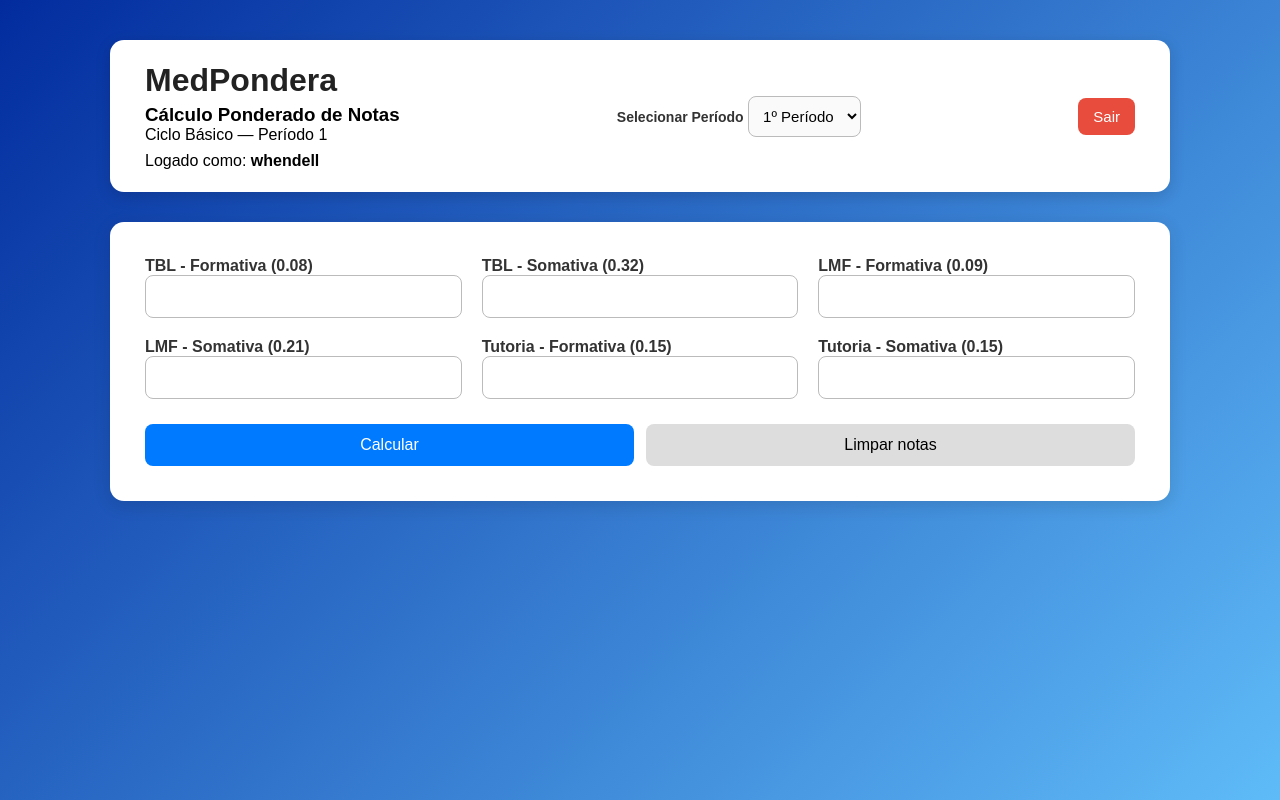
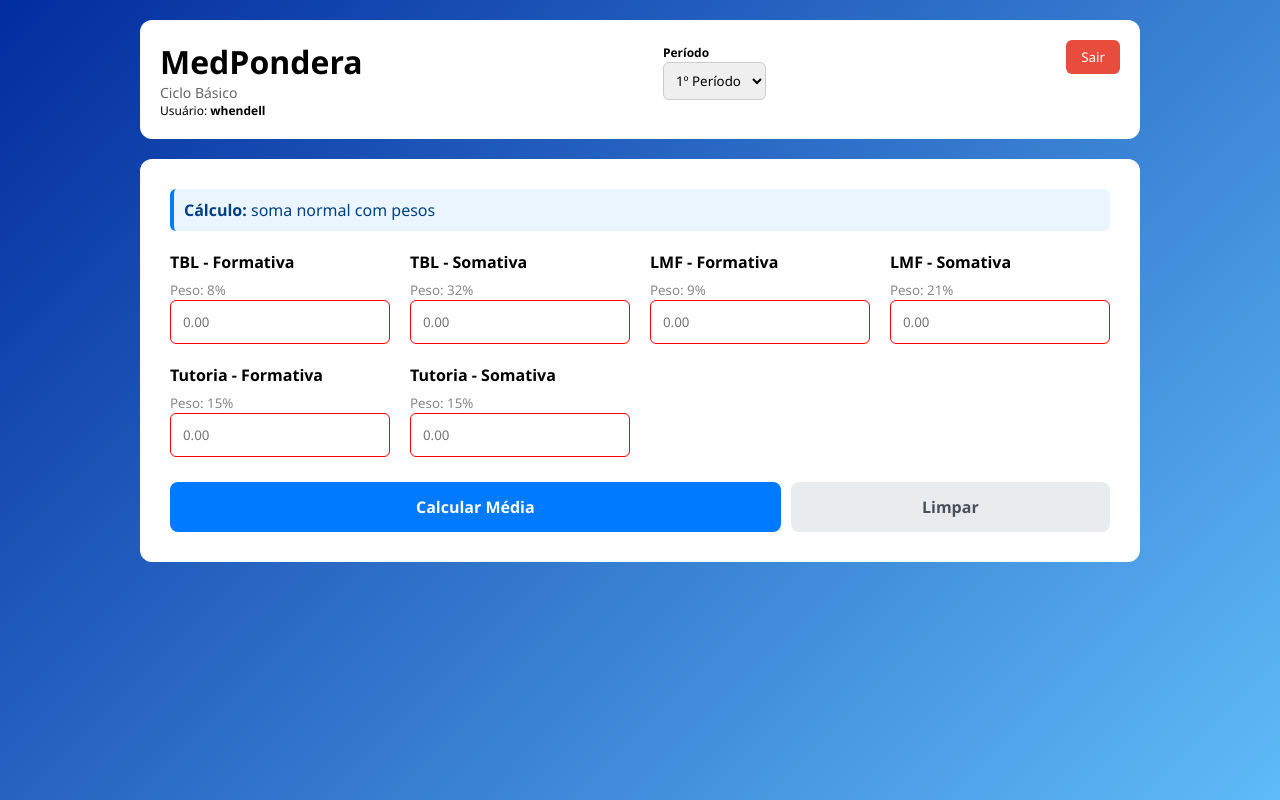
Before and after one commit to whendellmatheus/Calc-Nota-medicina, a Flask app: page /calculadora in a window 1280 px wide. Run offline with Flask 3, Linux system fonts and the light colour scheme; a user stored in the database is signed in.

Commit message:
novos calculos e alguns ajustes

```diff
--- a/app.py
+++ b/app.py
@@ -2,14 +2,30 @@ from flask import Flask, render_template, request, redirect, session, flash
 import sqlite3
 
 app = Flask(__name__)
-app.secret_key = "troque_esta_chave_para_uma_mais_secreta"
+app.secret_key = "medpondera_secret_key"  # chave usada para a sessão
 
-# abre conexão com banco
+# função para conectar no banco de dados
 def get_db():
     return sqlite3.connect("database.db")
 
+# cria a tabela de usuários caso ainda não exista
+def init_db():
+    con = get_db()
+    cur = con.cursor()
+    cur.execute('''
+        CREATE TABLE IF NOT EXISTS usuarios (
+            id INTEGER PRIMARY KEY AUTOINCREMENT,
+            username TEXT UNIQUE NOT NULL,
+            senha TEXT NOT NULL
+        )
+    ''')
+    con.commit()
+    con.close()
 
-# LOGIN
+# inicia o banco quando o programa roda
+init_db()
+
+# rota de login
 @app.route("/", methods=["GET", "POST"])
 def login():
     if request.method == "POST":
@@ -18,119 +34,199 @@ def login():
 
         con = get_db()
         cur = con.cursor()
+        # aqui verifica se o usuário e a senha existem
         cur.execute("SELECT username FROM usuarios WHERE username=? AND senha=?", (username, senha))
         result = cur.fetchone()
         con.close()
 
         if result:
-            session["username"] = username
+            session["username"] = username  # salva o login
             return redirect("/calculadora")
         else:
-            flash("Login inválido!")
+            flash("Login ou senha incorretos!")
             return redirect("/")
 
     return render_template("login.html")
 
-
-# CADASTRO
+# rota para criar conta
 @app.route("/register", methods=["GET", "POST"])
 def register():
     if request.method == "POST":
         username = request.form["username"]
         senha = request.form["senha"]
-
         try:
             con = get_db()
             cur = con.cursor()
-            cur.execute("INSERT INTO usuarios (username, senha) VALUES (?, ?)",
-                        (username, senha))
+            # salva o novo usuário
+            cur.execute("INSERT INTO usuarios (username, senha) VALUES (?, ?)", (username, senha))
             con.commit()
             con.close()
-
-            flash("Conta criada com sucesso!")
+            flash("Conta criada! Agora faça login.")
             return redirect("/")
-
         except sqlite3.IntegrityError:
-            flash("Usuário já existe!")
+            flash("Esse nome de usuário já existe!")
             return redirect("/register")
 
     return render_template("register.html")
 
+# rota para sair da conta
+@app.route("/logout", methods=["POST"])
+def logout():
+    session.clear()  # limpa a sessão
+    return redirect("/")
 
-# CALCULADORA
+# rota da calculadora
 @app.route("/calculadora", methods=["GET", "POST"])
 def calculadora():
-    if "username" not in session:
+    if "username" not in session:  # verifica se o usuário está logado
         return redirect("/")
 
-    periodo = request.args.get("periodo", 1)
-    periodo = int(periodo)
+    # pega o período, padrão é 1
+    try:
+        periodo = int(request.args.get("periodo", 1))
+    except ValueError:
+        periodo = 1
+
+    # limite máximo é 9
+    if periodo > 9:
+        periodo = 9
+
+    disciplina = request.args.get("disciplina", "mulher")
+    etapa = request.args.get("etapa", "av1")
 
     media_final = None
     notas_salvas = {}
+    componentes = []
+    ciclo = ""
+    formula_explicacao = ""
+    erro_msg = None
 
-    # ciclo básico
+    # define os componentes dependendo do período
     if periodo <= 4:
-        componentes = {
-            "tbl_f": 0.08,
-            "tbl_s": 0.32,
-            "lmf_f": 0.09,
-            "lmf_s": 0.21,
-            "tutor_f": 0.15,
-            "tutor_s": 0.15
-        }
         ciclo = "Ciclo Básico"
+        formula_explicacao = "soma normal com pesos"
+        componentes = [
+            {"key": "tbl_f",   "label": "TBL - Formativa",     "peso": 0.08},
+            {"key": "tbl_s",   "label": "TBL - Somativa",      "peso": 0.32},
+            {"key": "lmf_f",   "label": "LMF - Formativa",     "peso": 0.09},
+            {"key": "lmf_s",   "label": "LMF - Somativa",      "peso": 0.21},
+            {"key": "tutor_f", "label": "Tutoria - Formativa", "peso": 0.15},
+            {"key": "tutor_s", "label": "Tutoria - Somativa",  "peso": 0.15},
+        ]
 
-    # ciclo clínico
-    else:
-        componentes = {
-            "nota_projeto": 0.50,
-            "nota_pratica": 0.50
-        }
+    # componentes do ciclo clínico
+    elif 5 <= periodo <= 9:
         ciclo = "Ciclo Clínico"
 
-    # cálculo
+        if disciplina in ["mulher", "crianca"]:
+            titulo = "Saúde da Mulher" if disciplina == "mulher" else "Saúde da Criança"
+            formula_explicacao = f"{titulo}: 60% cognitivo + 40% prático"
+            componentes = [
+                {"key": "tbl_f", "label": "TBL Formativa (Cognitivo)", "peso": "20% (do Cog)"},
+                {"key": "tbl_s", "label": "TBL Somativa (Cognitivo)",  "peso": "80% (do Cog)"},
+                {"key": "sim_f", "label": "Simulação Formativa",       "peso": "40% (da Prat)"},
+                {"key": "sim_s", "label": "Simulação Somativa",        "peso": "60% (da Prat)"},
+            ]
+
+        elif disciplina == "amb":
+            if etapa == "av1":
+                formula_explicacao = "AV1: 30% formativa + 70% somativa"
+                componentes = [
+                    {"key": "amb_f", "label": "AMB - Formativa", "peso": 0.3},
+                    {"key": "amb_s", "label": "AMB - Somativa",  "peso": 0.7},
+                ]
+            else:
+                formula_explicacao = "AV2: 30% form + 30% som + 40% osce"
+                componentes = [
+                    {"key": "amb_f",    "label": "AMB - Formativa",     "peso": 0.3},
+                    {"key": "amb_s",    "label": "AMB - Somativa",      "peso": 0.3},
+                    {"key": "amb_osce", "label": "AMB - Projeto/OSCE",  "peso": 0.4},
+                ]
+
+        elif disciplina == "iasc":
+            formula_explicacao = "IASC: 25% form + 50% som + 25% projeto"
+            componentes = [
+                {"key": "iasc_f", "label": "IASC - Formativa",      "peso": 0.25},
+                {"key": "iasc_s", "label": "IASC - Somativa",       "peso": 0.50},
+                {"key": "iasc_p", "label": "IASC - Projeto/OSCE",   "peso": 0.25},
+            ]
+
+    # cálculo das notas
     if request.method == "POST":
         try:
-            media = 0
+            # função para pegar cada nota
+            def get_nota(key):
+                val_str = request.form.get(key, "").strip().replace(",", ".")
+                notas_salvas[key] = val_str  # salva o valor digitado
 
-            for nome_nota, peso in componentes.items():
-                valor = request.form.get(nome_nota, "").strip()
-                if valor == "":
-                    raise KeyError("Campo vazio")
+                if not val_str:
+                    raise KeyError  # campo vazio
 
-                nota = float(valor)
-                notas_salvas[nome_nota] = valor
-                media += nota * peso
+                val = float(val_str)
 
-            media_final = media
+                # valida a nota entre 0 e 10
+                if val < 0.0 or val > 10.0:
+                    raise ValueError("Nota fora do limite")
 
-        except:
-            media_final = "Erro: preencha todos os campos com números."
+                return val
 
+            media = 0.0
+
+            # cálculo do ciclo básico
+            if periodo <= 4:
+                for item in componentes:
+                    media += get_nota(item["key"]) * float(item["peso"])
+
+            # cálculo do ciclo clínico
+            elif 5 <= periodo <= 9:
+
+                if disciplina in ["mulher", "crianca"]:
+                    tbl_f, tbl_s = get_nota("tbl_f"), get_nota("tbl_s")
+                    sim_f, sim_s = get_nota("sim_f"), get_nota("sim_s")
+
+                    cognitivo = (tbl_f * 0.2) + (tbl_s * 0.8)
+                    pratico   = (sim_f * 0.4) + (sim_s * 0.6)
+                    media = (0.6 * cognitivo) + (0.4 * pratico)
+
+                elif disciplina == "amb":
+                    f, s = get_nota("amb_f"), get_nota("amb_s")
+                    if etapa == "av1":
+                        media = (0.3 * f) + (0.7 * s)
+                    else:
+                        osce = get_nota("amb_osce")
+                        media = (0.3 * f) + (0.3 * s) + (0.4 * osce)
+
+                elif disciplina == "iasc":
+                    f, s, p = get_nota("iasc_f"), get_nota("iasc_s"), get_nota("iasc_p")
+                    media = (0.25 * f) + (0.5 * s) + (0.25 * p)
+
+            media_final = round(media, 2)
+
+        except ValueError as e:
+            if str(e) == "Nota fora do limite":
+                erro_msg = "As notas devem ser entre 0.0 e 10.0"
+            else:
+                erro_msg = "Erro: digite somente números."
+            media_final = None
+
+        except KeyError:
+            erro_msg = "Preencha todos os campos."
+            media_final = None
+
+    # retorna tudo para o html
     return render_template(
         "calculadora.html",
         periodo=periodo,
         ciclo=ciclo,
+        disciplina=disciplina,
+        etapa=etapa,
+        formula_explicacao=formula_explicacao,
         componentes=componentes,
         media=media_final,
+        erro_msg=erro_msg,
         notas_salvas=notas_salvas,
         username=session.get("username")
     )
 
-
-# LOGOUT
-@app.route("/logout", methods=["POST"])
-def logout():
-    session.clear()
-    return redirect("/")
-
-
 if __name__ == "__main__":
     app.run(debug=True)
-
-
-# PRODUÇÃO (Render.com)
-if __name__ == "__main__":
-    from waitress import serve
-    serve(app, host="0.0.0.0", port=10000)
--- a/templates/calculadora.html
+++ b/templates/calculadora.html
@@ -2,289 +2,214 @@
 <html lang="pt-br">
 <head>
     <meta charset="UTF-8">
-    <title>Calculadora de Notas</title>
+    <title>Calculadora MedPondera</title>
 
     <style>
-     * {
-    margin: 0;
-    padding: 0;
-    box-sizing: border-box;
-    font-family: Arial, Helvetica, sans-serif;
-}
+        /* zerando tudo e colocando fonte básica */
+        * { margin: 0; padding: 0; box-sizing: border-box; font-family: 'Segoe UI', Arial, sans-serif; }
 
-body {
-    min-height: 100vh;
-    background: linear-gradient(135deg, #022c9e, #5fbbf8);
-    display: flex;
-    justify-content: center;
-}
+        /* fundo com gradiente e centralizando */
+        body { min-height: 100vh; background: linear-gradient(135deg, #022c9e, #5fbbf8); display: flex; justify-content: center; padding: 20px; }
 
-.container {
-    width: 100%;
-    max-width: 1100px;
-    padding: 40px 20px;
-}
+        /* tamanho máximo da página */
+        .container { width: 100%; max-width: 1000px; }
 
-/* Top bar com UI mais profissional */
-.topbar {
-    background: #ffffff;
-    padding: 22px 35px;
-    border-radius: 14px;
-    display: flex;
-    align-items: center;
-    justify-content: space-between;
-    box-shadow: 0 4px 15px rgba(0,0,0,0.15);
-    margin-bottom: 30px;
-    gap: 20px;
-}
+        /* barra de cima onde ficam opções */
+        .topbar { background: #fff; padding: 20px; border-radius: 12px; display: flex; flex-wrap: wrap; justify-content: space-between; gap: 15px; margin-bottom: 20px; }
 
-.topbar h1 {
-    font-size: 32px;
-    font-weight: 700;
-    color: #222;
-}
+        /* parte onde ficam os selects */
+        .opcoes-bar { display: flex; gap: 15px; flex-wrap: wrap; }
 
-.topbar div {
-    font-size: 16px;
-}
+        /* estilizando selects */
+        select { padding: 8px; border-radius: 6px; border: 1px solid #ccc; }
 
-/* Select */
-.periodo-box label {
-    font-size: 14px;
-    font-weight: bold;
-    margin-bottom: 6px;
-}
+        /* botão de sair */
+        .logout button { background: #e74c3c; color: white; border: none; padding: 8px 15px; border-radius: 6px; cursor: pointer; }
 
-select {
-    font-size: 15px;
-    padding: 10px;
-    border-radius: 8px;
-    border: 1px solid #bbb;
-    cursor: pointer;
-    background: #fafafa;
-    transition: 0.2s;
-}
+        /* card branco do formulário */
+        .form-card { background: #fff; padding: 30px; border-radius: 12px; }
 
-select:hover {
-    border-color: #1326fa;
-}
+        /* grid das notas */
+        .grid { display: grid; grid-template-columns: repeat(auto-fit, minmax(220px, 1fr)); gap: 20px; margin-bottom: 25px; }
 
-/* Botão logout */
-.logout button {
-    padding: 10px 15px;
-    border: none;
-    background: #e74c3c;
-    color: white;
-    border-radius: 8px;
-    cursor: pointer;
-    font-size: 15px;
-    transition: 0.25s;
-}
+        /* inputs de nota */
+        input { width: 100%; padding: 12px; border-radius: 6px; border: 1px solid #ddd; }
 
-.logout button:hover {
-    background: #c0392b;
-}
+        /* se o navegador achar erro fica vermelho */
+        input:invalid { border-color: red; }
 
-/* Cards */
-.form-card {
-    background: #ffffff;
-    padding: 35px;
-    border-radius: 14px;
-    box-shadow: 0 4px 18px rgba(0,0,0,0.12);
-}
+        /* área dos botões lado a lado */
+        .buttons { display: flex; gap: 10px; }
 
-/* Grid inputs */
-.grid {
-    display: grid;
-    grid-template-columns: repeat(auto-fit, minmax(260px, 1fr));
-    gap: 20px;
-}
+        /* botão principal de calcular */
+        button.btn-calc {
+            flex: 2;
+            padding: 14px; background: #007bff; color: white; border: none; border-radius: 8px; cursor: pointer; font-size: 16px; font-weight: bold;
+        }
 
-label {
-    font-weight: bold;
-    margin-bottom: 6px;
-    color: #333;
-}
+        button.btn-calc:hover { background: #0056b3; }
 
-input {
-    width: 100%;
-    padding: 12px;
-    border-radius: 8px;
-    border: 1px solid #bbb;
-    font-size: 15px;
-    outline: none;
-    transition: 0.2s;
-}
+        /* botão de limpar */
+        a.btn-limpar {
+            flex: 1;
+            padding: 14px; background: #e9ecef; color: #495057; border-radius: 8px; text-decoration: none; text-align: center; font-weight: bold; display: flex; align-items: center; justify-content: center;
+        }
 
-input:focus {
-    border-color: #1326fa;
-    box-shadow: 0 0 5px rgba(19, 38, 250, 0.4);
-}
+        a.btn-limpar:hover { background: #dee2e6; }
 
-/* Botões principais */
-.buttons {
-    display: flex;
-    gap: 12px;
-    margin-top: 25px;
-}
+        /* caixa onde aparece a média */
+        .resultado {
+            margin-top: 25px;
+            background: #fff3cd;
+            color: #856404;
+            border: 1px solid #ffeeba;
+            padding: 20px;
+            border-radius: 8px;
+            text-align: center;
+            font-size: 24px;
+        }
 
-.buttons button {
-    flex: 1;
-    padding: 12px;
-    border-radius: 8px;
-    border: none;
-    cursor: pointer;
-    font-size: 16px;
-}
-
-.primary {
-    background: #007bff;
-    color: white;
-    transition: 0.2s;
-}
-
-.primary:hover {
-    background: #005fcc;
-}
-
-.buttons button:not(.primary) {
-    background: #ddd;
-}
-
-.buttons button:not(.primary):hover {
-    background: #c8c8c8;
-}
-
-/* Resultado */
-.resultado {
-    margin-top: 25px;
-    background: #dff0d8;
-    padding: 18px;
-    border-radius: 10px;
-    font-size: 22px;
-    text-align: center;
-    border-left: 7px solid #27ae60;
-    color: #165b2e;
-}
-
-/* Responsividade extra para telas menores */
-@media (max-width: 650px) {
-    .topbar {
-        flex-direction: column;
-        text-align: center;
-    }
-
-    .logout button {
-        width: 100%;
-    }
-
-    .periodo-box {
-        width: 100%;
-        align-items: center;
-    }
-}
-
+        /* caixa de erro */
+        .erro-box {
+            margin-top: 25px;
+            background: #f8d7da; color: #721c24; border: 1px solid #f5c6cb;
+            padding: 15px; border-radius: 8px; text-align: center;
+        }
     </style>
 </head>
-
 <body>
 
 <div class="container">
 
+    <!-- barra do topo com nome, usuário e selects -->
     <div class="topbar">
-
         <div>
-            <h1 style="margin-bottom:0;">MedPondera</h1>
-            <h3 style="margin-top:5px;">Cálculo Ponderado de Notas</h3>
-
-            <div>{{ ciclo }} — Período {{ periodo }}</div>
-
+            <h1>MedPondera</h1>
+            <div style="font-size: 14px; color: #666;">{{ ciclo }}</div>
             {% if username %}
-            <div style="margin-top:8px;">Logado como: <strong>{{ username }}</strong></div>
+            <div style="font-size: 12px;">Usuário: <b>{{ username }}</b></div>
             {% endif %}
         </div>
 
-        <div class="periodo-box">
-            <label>Selecionar Período</label>
-            <select onchange="mudarPeriodo(this.value)">
-                {% for p in range(1,10) %}
+        <div class="opcoes-bar">
+
+            <!-- select do período -->
+            <div>
+                <label style="font-size:12px; font-weight:bold;">Período</label><br>
+                <select id="selPeriodo" onchange="atualizarPagina()">
+                    {% for p in range(1, 10) %}
                     <option value="{{ p }}" {% if p == periodo %}selected{% endif %}>{{ p }}º Período</option>
-                {% endfor %}
-            </select>
+                    {% endfor %}
+                </select>
+            </div>
+
+            {% if periodo >= 5 and periodo <= 9 %}
+
+            <!-- select da disciplina -->
+            <div>
+                <label style="font-size:12px; font-weight:bold;">Disciplina</label><br>
+                <select id="selDisciplina" onchange="atualizarPagina()">
+                    <option value="mulher" {% if disciplina == 'mulher' %}selected{% endif %}>Saúde da Mulher</option>
+                    <option value="crianca" {% if disciplina == 'crianca' %}selected{% endif %}>Saúde da Criança</option>
+                    <option value="amb" {% if disciplina == 'amb' %}selected{% endif %}>Ambulatório</option>
+                    <option value="iasc" {% if disciplina == 'iasc' %}selected{% endif %}>IASC</option>
+                </select>
+            </div>
+
+            <!-- select av1 / av2 -->
+            <div>
+                <label style="font-size:12px; font-weight:bold;">Avaliação</label><br>
+                <select id="selEtapa" onchange="atualizarPagina()">
+                    <option value="av1" {% if etapa == 'av1' %}selected{% endif %}>AV1</option>
+                    <option value="av2" {% if etapa == 'av2' %}selected{% endif %}>AV2</option>
+                </select>
+            </div>
+
+            {% endif %}
         </div>
 
+        <!-- botão de sair -->
         <div class="logout">
-            <form action="/logout" method="post">
-                <button type="submit">Sair</button>
-            </form>
+            <form action="/logout" method="post"><button type="submit">Sair</button></form>
         </div>
-
     </div>
 
+    <!-- card do formulário -->
     <div class="form-card">
-        <form id="calcForm" method="POST">
 
+        <!-- texto explicando o cálculo -->
+        {% if formula_explicacao %}
+        <div style="background:#ebf5ff; padding:10px; border-radius:6px; margin-bottom:20px; border-left:4px solid #007bff; color:#004085;">
+            <strong>Cálculo:</strong> {{ formula_explicacao }}
+        </div>
+        {% endif %}
+
+        <!-- formulário das notas -->
+        <form method="POST">
+
+            <!-- grid com os inputs -->
             <div class="grid">
-                {% for chave, peso in componentes.items() %}
+                {% for item in componentes %}
                 <div>
-                    <label>
-                        {% if chave == "tbl_f" %} TBL - Formativa ({{ peso }})
-                        {% elif chave == "tbl_s" %} TBL - Somativa ({{ peso }})
-                        {% elif chave == "lmf_f" %} LMF - Formativa ({{ peso }})
-                        {% elif chave == "lmf_s" %} LMF - Somativa ({{ peso }})
-                        {% elif chave == "tutor_f" %} Tutoria - Formativa ({{ peso }})
-                        {% elif chave == "tutor_s" %} Tutoria - Somativa ({{ peso }})
-                        {% elif chave == "nota_projeto" %} Projeto ({{ peso }})
-                        {% elif chave == "nota_pratica" %} Prática ({{ peso }})
+                    <label style="font-weight:600; display:block; margin-bottom:5px;">{{ item.label }}</label>
+
+                    <!-- mostra peso -->
+                    <small style="color:#888;">
+                        Peso:
+                        {% if item.peso is number %}
+                            {{ (item.peso * 100)|int }}%
+                        {% else %}
+                            {{ item.peso }}
                         {% endif %}
-                    </label>
+                    </small>
 
-                    <input type="number"
-                           step="0.01"
-                           min="0"
-                           max="10"
-                           name="{{ chave }}"
-                           value="{{ notas_salvas.get(chave, '') }}">
+                    <!-- input da nota -->
+                    <input type="number" step="0.01" min="0" max="10" name="{{ item.key }}"
+                           placeholder="0.00" value="{{ notas_salvas.get(item.key, '') }}" required>
                 </div>
                 {% endfor %}
             </div>
 
+            <!-- botões -->
             <div class="buttons">
-                <button type="submit" class="primary">Calcular</button>
-                <button type="button" onclick="limparNotas()">Limpar notas</button>
+                <button type="submit" class="btn-calc">Calcular Média</button>
+
+                <!-- botão limpar recarrega a página -->
+                <a href="/calculadora?periodo={{ periodo }}&disciplina={{ disciplina }}&etapa={{ etapa }}" class="btn-limpar">Limpar</a>
             </div>
         </form>
 
-        {% if media %}
-        <div id="resultado" class="resultado">
+        <!-- onde aparece a média -->
+        {% if media is not none %}
+        <div class="resultado">
             Média Final: <strong>{{ media }}</strong>
         </div>
-        {% else %}
-        <div id="resultado" class="resultado" style="display:none;"></div>
+        {% endif %}
+
+        <!-- caixa de erro -->
+        {% if erro_msg %}
+        <div class="erro-box">
+            {{ erro_msg }}
+        </div>
         {% endif %}
     </div>
-
 </div>
 
 <script>
-    // limpar sem valores voltarem
-    document.getElementById("btnClear").addEventListener("click", function () {
-        window.location.href = window.location.pathname;
-    });
+    /* função para atualizar a página quando muda um select */
+    function atualizarPagina() {
+        const p = document.getElementById("selPeriodo").value;
+        let url = "/calculadora?periodo=" + p;
 
-    // troca de período
-    function mudarPeriodo(p) {
-        window.location.href = "/calculadora?periodo=" + p;
+        const selDisc = document.getElementById("selDisciplina");
+        const selEtapa = document.getElementById("selEtapa");
+
+        /* adiciona disciplina e etapa se tiverem no período */
+        if (selDisc) url += "&disciplina=" + selDisc.value;
+        if (selEtapa) url += "&etapa=" + selEtapa.value;
+
+        window.location.href = url;
     }
-
-
-    function limparNotas()
-    {
-        const inputs = document.querySelectorAll('input[type="number"]');
-        inputs.forEach(input => input.value = "");
-     }
-</script>
-
 </script>
 
 </body>
```
Also changed, not shown: database.db.
